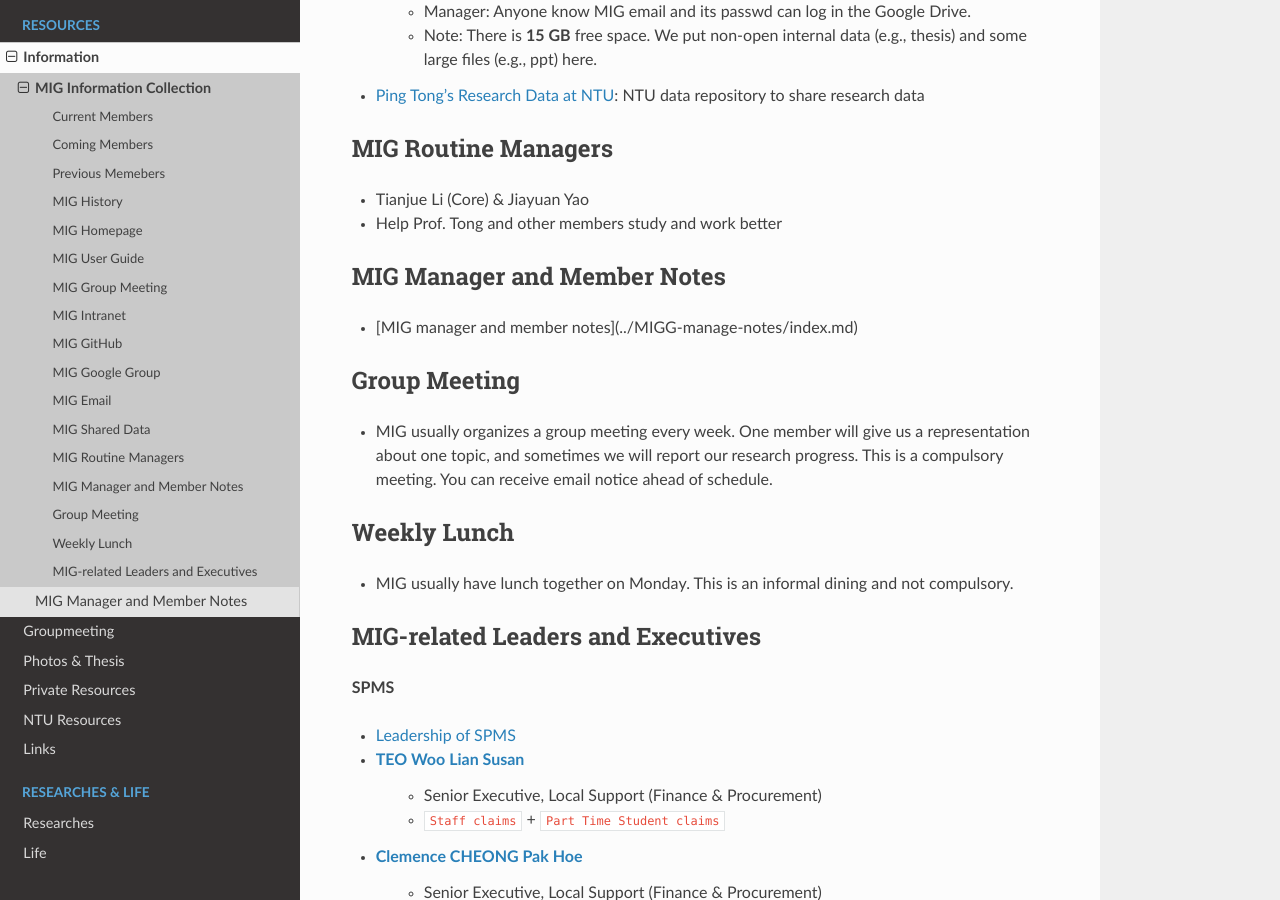
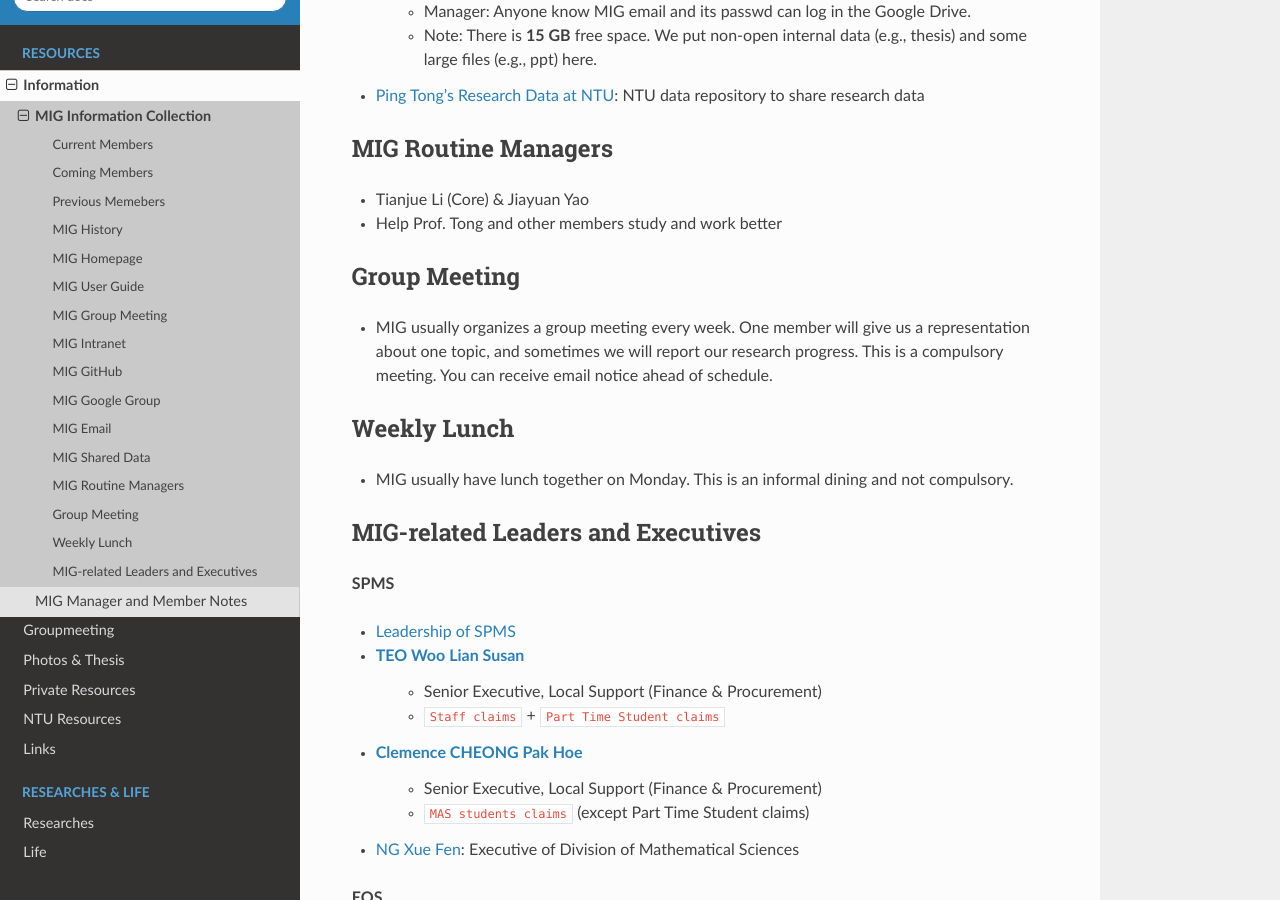
Before and after one commit to MIGG-NTU/MIG_Docs, a Sphinx documentation site: the page built from source/information/info.rst, in a window 1280 px wide and 900 px high, scrolled down 3265 px. Built offline with Sphinx 7.4.7 and the Read the Docs theme 2.0.0, drawn with Linux system fonts in a browser that asks for light colours.

Commit message:
rm Manager and Member Note (#10)

```diff
--- a/source/information/info.rst
+++ b/source/information/info.rst
@@ -149,12 +149,6 @@
 - Help Prof. Tong and other members study and work better
 
 
-MIG Manager and Member Notes
-----------------------------
-
-- [MIG manager and member notes](../MIGG-manage-notes/index.md)
-
-
 Group Meeting
 -------------
 
```
